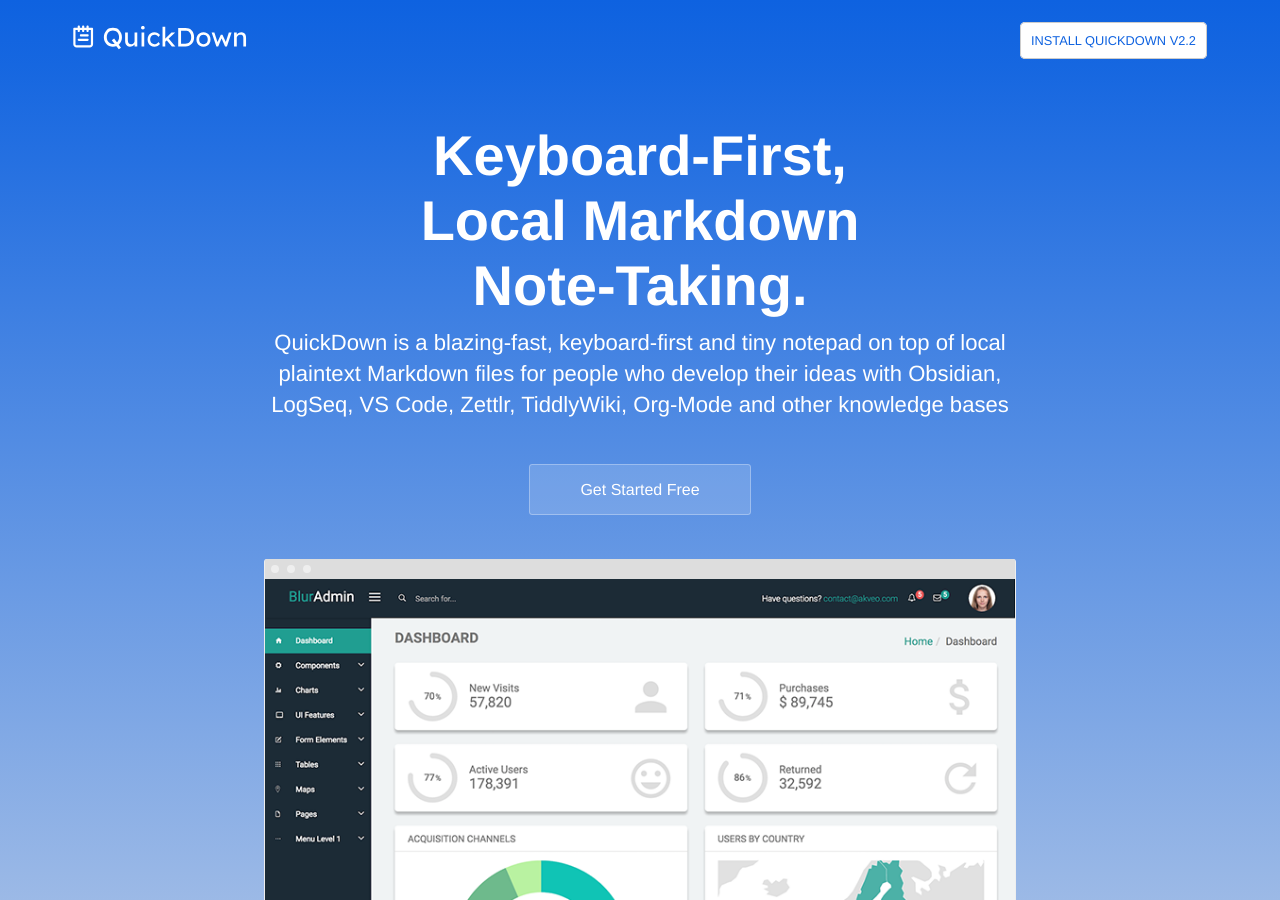
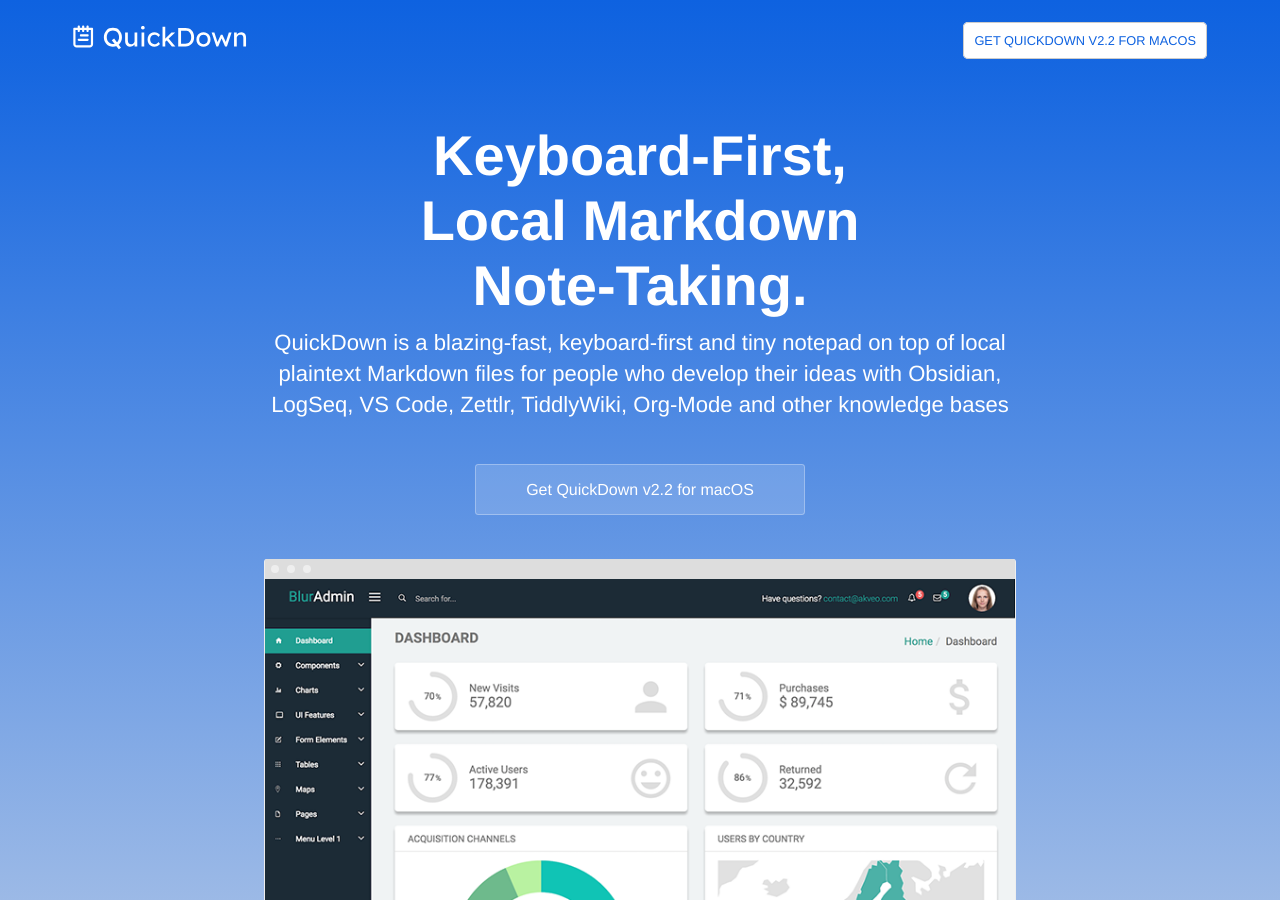
Before and after one commit to akaalias/getquickdown, a Jekyll site: the page built from index.html, in a window 1280 px wide and 900 px high. Built offline with Jekyll 4.4.1, drawn with Linux system fonts in a browser that asks for light colours.

Commit message:
Updates button

```diff
--- a/_data/navigation.yml
+++ b/_data/navigation.yml
@@ -18,7 +18,7 @@
 #  link: /
 #  new_window: true
 #  highlight: false
-- name: Install QuickDown v2.2
+- name: Get QuickDown v2.2 for macOS
   link: https://github.com/akaalias/quickdown/releases/latest/download/QuickDown.dmg
   new_window: true
   highlight: true
--- a/index.html
+++ b/index.html
@@ -6,7 +6,7 @@
 	<div class="text-container">
 		<h1 class="editable"><b>Keyboard-First,<br> Local Markdown<br> Note-Taking.</b></h1>
 		<p class="subtext editable">QuickDown is a blazing-fast, keyboard-first and tiny notepad on top of local plaintext Markdown files for people who develop their ideas with Obsidian, LogSeq, VS Code, Zettlr, TiddlyWiki, Org-Mode and other knowledge bases</p>
-		<div class="cta button alt"><a href="{{ site.baseurl }}/contact/">Get Started Free</a></div>
+		<div class="cta button alt"><a href="https://github.com/akaalias/quickdown/releases/latest/download/QuickDown.dmg">Get QuickDown v2.2 for macOS</a></div>
 		<div>
 			<img src="{{ site.baseurl }}/images/dashboard.png" alt="Screenshot" class="screenshot editable" />
 		</div>
```
Also changed, not shown: _layouts/default.html (line endings or trailing spaces).
